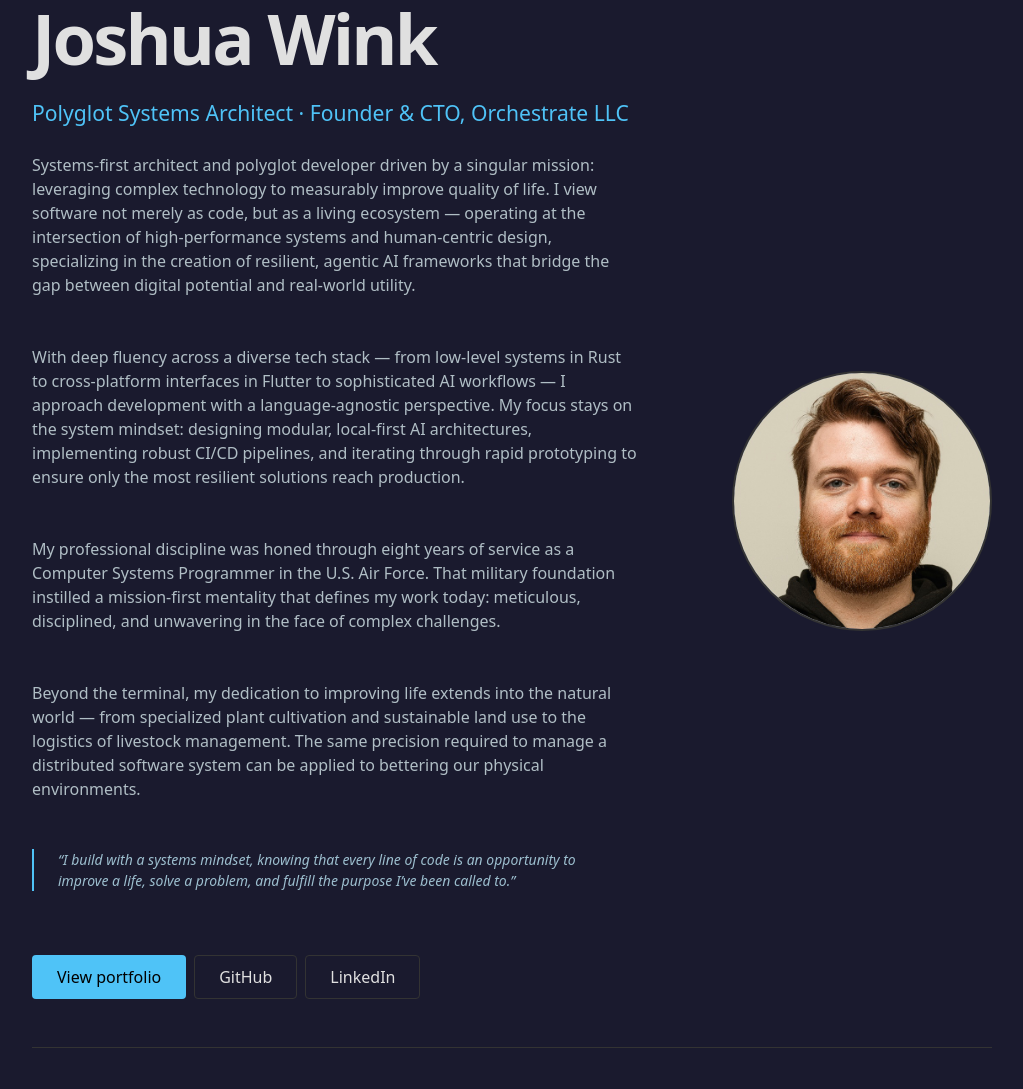
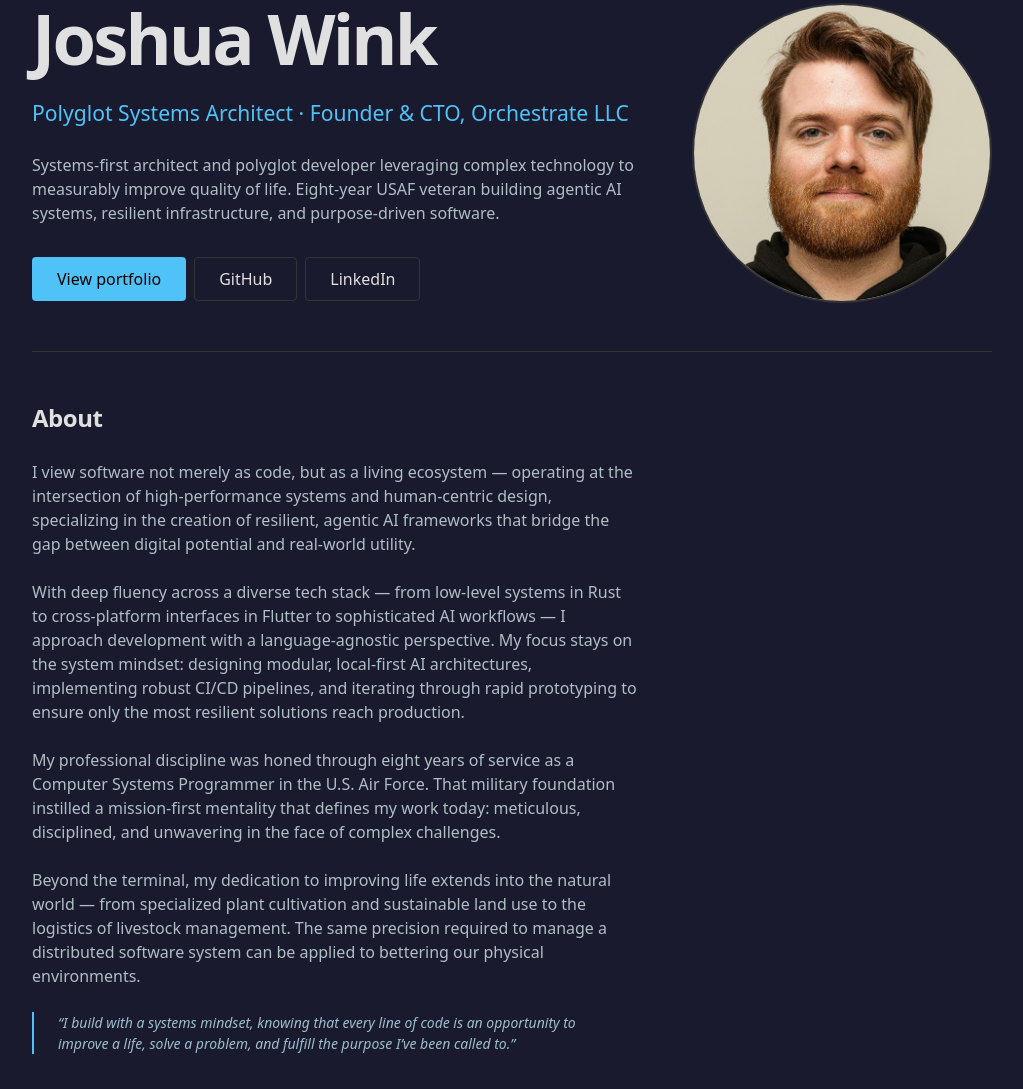
Before and after one commit to JoshuaWink/joshuawink.github.io, a plain HTML site: page index.html in a window 1280 px wide. Shown: the part 170-1259 px from the top of the page, without its empty margins (128-1151 px from the left). Drawn offline with Linux system fonts and the light colour scheme.

Commit message:
redesign desktop: split hero/about, larger photo, top-aligned grid

```diff
--- a/index.html
+++ b/index.html
@@ -44,11 +44,7 @@
       <div class="landing-hero__body">
         <h1 class="landing-name">Joshua Wink</h1>
         <p class="landing-role">Polyglot Systems Architect &middot; Founder &amp; CTO, Orchestrate LLC</p>
-        <p class="landing-bio">Systems-first architect and polyglot developer driven by a singular mission: leveraging complex technology to measurably improve quality of life. I view software not merely as code, but as a living ecosystem — operating at the intersection of high-performance systems and human-centric design, specializing in the creation of resilient, agentic AI frameworks that bridge the gap between digital potential and real-world utility.</p>
-        <p class="landing-bio">With deep fluency across a diverse tech stack — from low-level systems in Rust to cross-platform interfaces in Flutter to sophisticated AI workflows — I approach development with a language-agnostic perspective. My focus stays on the system mindset: designing modular, local-first AI architectures, implementing robust CI/CD pipelines, and iterating through rapid prototyping to ensure only the most resilient solutions reach production.</p>
-        <p class="landing-bio">My professional discipline was honed through eight years of service as a Computer Systems Programmer in the U.S. Air Force. That military foundation instilled a mission-first mentality that defines my work today: meticulous, disciplined, and unwavering in the face of complex challenges.</p>
-        <p class="landing-bio">Beyond the terminal, my dedication to improving life extends into the natural world — from specialized plant cultivation and sustainable land use to the logistics of livestock management. The same precision required to manage a distributed software system can be applied to bettering our physical environments.</p>
-        <blockquote class="landing-quote">&ldquo;I build with a systems mindset, knowing that every line of code is an opportunity to improve a life, solve a problem, and fulfill the purpose I&rsquo;ve been called to.&rdquo;</blockquote>
+        <p class="landing-bio">Systems-first architect and polyglot developer leveraging complex technology to measurably improve quality of life. Eight-year USAF veteran building agentic AI systems, resilient infrastructure, and purpose-driven software.</p>
         <div class="landing-actions">
           <a class="cup-button cup-button--primary" href="/portfolio.html">View portfolio</a>
           <a class="cup-button cup-button--secondary" href="https://github.com/JoshuaWink">GitHub</a>
@@ -57,6 +53,17 @@
       </div>
       <div class="landing-hero__photo">
         <img src="./img/profile.jpg" alt="Joshua Wink" width="320" height="320" loading="eager">
+      </div>
+    </section>
+
+    <section class="landing-section" aria-labelledby="about-heading">
+      <h2 id="about-heading" class="landing-section__title">About</h2>
+      <div class="landing-about">
+        <p class="landing-bio">I view software not merely as code, but as a living ecosystem — operating at the intersection of high-performance systems and human-centric design, specializing in the creation of resilient, agentic AI frameworks that bridge the gap between digital potential and real-world utility.</p>
+        <p class="landing-bio">With deep fluency across a diverse tech stack — from low-level systems in Rust to cross-platform interfaces in Flutter to sophisticated AI workflows — I approach development with a language-agnostic perspective. My focus stays on the system mindset: designing modular, local-first AI architectures, implementing robust CI/CD pipelines, and iterating through rapid prototyping to ensure only the most resilient solutions reach production.</p>
+        <p class="landing-bio">My professional discipline was honed through eight years of service as a Computer Systems Programmer in the U.S. Air Force. That military foundation instilled a mission-first mentality that defines my work today: meticulous, disciplined, and unwavering in the face of complex challenges.</p>
+        <p class="landing-bio">Beyond the terminal, my dedication to improving life extends into the natural world — from specialized plant cultivation and sustainable land use to the logistics of livestock management. The same precision required to manage a distributed software system can be applied to bettering our physical environments.</p>
+        <blockquote class="landing-quote">&ldquo;I build with a systems mindset, knowing that every line of code is an opportunity to improve a life, solve a problem, and fulfill the purpose I&rsquo;ve been called to.&rdquo;</blockquote>
       </div>
     </section>
 
--- a/site.css
+++ b/site.css
@@ -267,7 +267,7 @@ body.site-body {
   display: grid;
   gap: var(--cup-space-xl);
   padding: var(--cup-space-2xl) 0;
-  align-items: center;
+  align-items: start;
 }
 
 .landing-hero__body {
@@ -306,11 +306,17 @@ body.site-body {
 }
 
 .landing-bio {
-  margin: 0 0 var(--cup-space-lg);
+  margin: 0;
   max-width: 38rem;
   font-size: var(--cup-font-size-base);
   color: var(--cup-color-secondary);
   line-height: var(--cup-line-height);
+}
+
+.landing-about {
+  display: grid;
+  gap: var(--cup-space-lg);
+  max-width: 42rem;
 }
 
 .landing-quote {
@@ -421,8 +427,8 @@ body.site-body {
   }
 
   .landing-hero__photo img {
-    width: 260px;
-    height: 260px;
+    width: 300px;
+    height: 300px;
   }
 }
 
```
